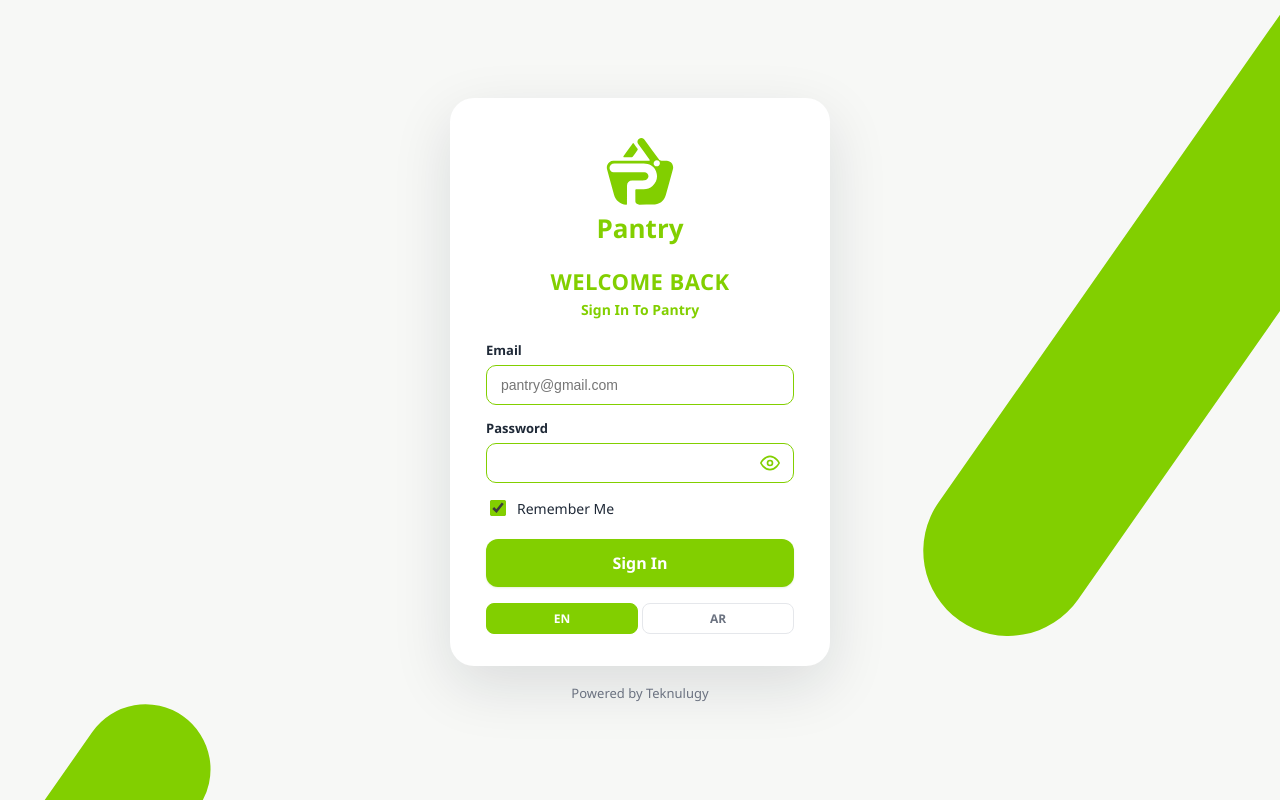
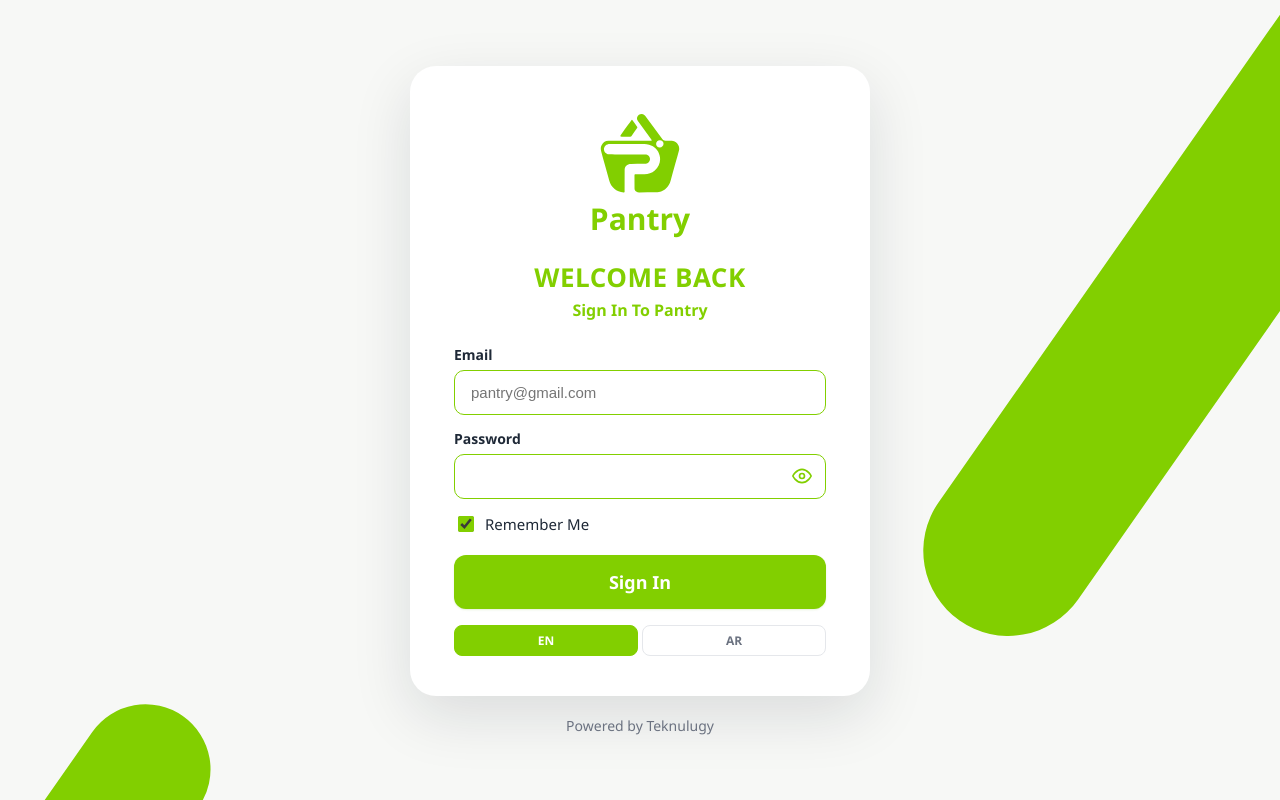
Before and after one commit to Eslamatef1992/Pantry-admin, a React (Vite) app: page /login in a window 1280 px wide. Built offline with nearby package versions, Linux system fonts and the light colour scheme; no server answers.

Commit message:
Increase admin panel and login card sizing for better readability

```diff
--- a/src/styles/index.css
+++ b/src/styles/index.css
@@ -8,7 +8,7 @@
   --color-border: #e5e7eb;
   --radius: 14px;
   --font: 'Segoe UI', Tahoma, Arial, sans-serif;
-  --sidebar-w: 230px;
+  --sidebar-w: 250px;
   --shadow-card: 0 1px 2px rgba(17, 24, 39, 0.04), 0 8px 24px rgba(17, 24, 39, 0.05);
   --shadow-card-hover: 0 2px 4px rgba(17, 24, 39, 0.06), 0 12px 32px rgba(17, 24, 39, 0.08);
   --glow-primary: 0 0 0 4px rgba(130, 207, 0, 0.16);
@@ -59,12 +59,13 @@ button {
   display: flex;
   align-items: center;
   gap: 8px;
-  padding: 20px 16px;
+  padding: 22px 18px;
   font-weight: 700;
+  font-size: 16px;
 }
 
 .sidebar-logo img {
-  height: 32px;
+  height: 36px;
 }
 
 .sidebar nav {
@@ -76,9 +77,9 @@ button {
 }
 
 .sidebar nav a {
-  padding: 10px 12px;
+  padding: 12px 14px;
   border-radius: 10px;
-  font-size: 14px;
+  font-size: 15px;
   font-weight: 500;
   color: var(--color-muted);
   transition: background 0.18s ease, color 0.18s ease, transform 0.12s ease;
@@ -107,19 +108,19 @@ button {
 
 .content {
   flex: 1;
-  padding: 32px 36px;
-  max-width: 1160px;
+  padding: 36px 44px;
+  max-width: 1340px;
 }
 
 .content h1 {
-  font-size: 26px;
+  font-size: 30px;
   font-weight: 800;
   letter-spacing: -0.01em;
   margin: 0 0 4px;
 }
 
 .content h3 {
-  font-size: 15px;
+  font-size: 16px;
   font-weight: 700;
   margin: 0 0 12px;
 }
@@ -130,9 +131,9 @@ button {
   color: #fff;
   border: none;
   border-radius: 10px;
-  padding: 10px 20px;
+  padding: 12px 24px;
   font-weight: 600;
-  font-size: 14px;
+  font-size: 15px;
   box-shadow: 0 1px 2px rgba(103, 166, 0, 0.15);
   transition: transform 0.15s ease, box-shadow 0.15s ease, background 0.15s ease, opacity 0.15s ease;
 }
@@ -179,7 +180,7 @@ button {
   background: #fff;
   border: 1px solid var(--color-border);
   border-radius: var(--radius);
-  padding: 24px;
+  padding: 28px;
   box-shadow: var(--shadow-card);
   animation: card-in 0.28s ease;
 }
@@ -192,20 +193,20 @@ button {
 table {
   width: 100%;
   border-collapse: collapse;
-  font-size: 14px;
+  font-size: 15px;
 }
 
 th,
 td {
   text-align: left;
-  padding: 12px 10px;
+  padding: 14px 12px;
   border-bottom: 1px solid var(--color-border);
 }
 
 th {
   color: var(--color-muted);
   font-weight: 700;
-  font-size: 12px;
+  font-size: 13px;
   text-transform: uppercase;
   letter-spacing: 0.03em;
 }
@@ -226,17 +227,17 @@ tbody tr:hover {
   display: block;
   margin-bottom: 6px;
   font-weight: 600;
-  font-size: 13px;
+  font-size: 14px;
 }
 
 .form-group input,
 .form-group select,
 .form-group textarea {
   width: 100%;
-  padding: 11px 14px;
+  padding: 13px 16px;
   border: 1.5px solid var(--color-border);
   border-radius: 10px;
-  font-size: 14px;
+  font-size: 15px;
   transition: border-color 0.15s ease, box-shadow 0.15s ease;
 }
 
@@ -290,17 +291,17 @@ tbody tr:hover {
 
 .stat-grid {
   display: grid;
-  grid-template-columns: repeat(auto-fit, minmax(180px, 1fr));
-  gap: 16px;
+  grid-template-columns: repeat(auto-fit, minmax(210px, 1fr));
+  gap: 18px;
   margin-bottom: 24px;
 }
 
 .stat-card {
-  padding: 20px;
+  padding: 24px;
   position: relative;
   overflow: hidden;
   isolation: isolate;
-  min-height: 118px;
+  min-height: 136px;
   display: flex;
   flex-direction: column;
   justify-content: center;
@@ -314,7 +315,7 @@ tbody tr:hover {
 }
 
 .stat-card .value.value-compact {
-  font-size: 15px;
+  font-size: 16px;
   line-height: 1.3;
   display: -webkit-box;
   -webkit-line-clamp: 2;
@@ -359,13 +360,13 @@ tbody tr:hover {
 }
 
 .stat-card .value {
-  font-size: 26px;
+  font-size: 30px;
   font-weight: 700;
 }
 
 .stat-card .label {
   color: var(--color-muted);
-  font-size: 13px;
+  font-size: 14px;
 }
 
 /* i18n / RTL support */
@@ -440,8 +441,8 @@ tbody tr:hover {
 .tabs button {
   background: none;
   border: none;
-  padding: 10px 16px;
-  font-size: 14px;
+  padding: 11px 18px;
+  font-size: 15px;
   font-weight: 600;
   color: var(--color-muted);
   border-bottom: 2px solid transparent;
@@ -453,11 +454,11 @@ tbody tr:hover {
 }
 
 .search-input {
-  padding: 10px 16px;
+  padding: 12px 18px;
   border: 1.5px solid var(--color-border);
   border-radius: 10px;
-  font-size: 14px;
-  min-width: 220px;
+  font-size: 15px;
+  min-width: 240px;
   transition: border-color 0.15s ease, box-shadow 0.15s ease;
 }
 
@@ -702,11 +703,11 @@ tbody tr:hover {
 }
 
 .login-card {
-  width: 380px;
+  width: 460px;
   max-width: 100%;
   background: var(--color-bg);
-  border-radius: 24px;
-  padding: 40px 36px 32px;
+  border-radius: 26px;
+  padding: 48px 44px 40px;
   box-shadow: 0 20px 60px rgba(17, 24, 39, 0.12);
 }
 
@@ -718,13 +719,13 @@ tbody tr:hover {
 }
 
 .login-logo {
-  height: 68px;
+  height: 80px;
   width: auto;
 }
 
 .login-wordmark {
   margin-top: 4px;
-  font-size: 26px;
+  font-size: 30px;
   font-weight: 700;
   color: var(--color-primary);
 }
@@ -732,7 +733,7 @@ tbody tr:hover {
 .login-welcome {
   margin: 0 0 4px;
   text-align: center;
-  font-size: 22px;
+  font-size: 26px;
   font-weight: 800;
   letter-spacing: 0.02em;
   color: var(--color-primary);
@@ -740,9 +741,9 @@ tbody tr:hover {
 }
 
 .login-subtitle {
-  margin: 0 0 22px;
+  margin: 0 0 24px;
   text-align: center;
-  font-size: 14px;
+  font-size: 16px;
   font-weight: 600;
   color: var(--color-primary);
 }
@@ -778,7 +779,7 @@ tbody tr:hover {
   display: flex;
   align-items: center;
   gap: 8px;
-  font-size: 14px;
+  font-size: 15px;
   color: var(--color-text);
   margin: 4px 0 20px;
   cursor: pointer;
@@ -793,15 +794,15 @@ tbody tr:hover {
 
 .login-submit {
   width: 100%;
-  padding: 13px;
-  font-size: 16px;
+  padding: 15px;
+  font-size: 18px;
   font-weight: 700;
   border-radius: 12px;
 }
 
 .login-powered {
-  margin-top: 18px;
-  font-size: 13px;
+  margin-top: 20px;
+  font-size: 14px;
   color: var(--color-muted);
 }
 
```
